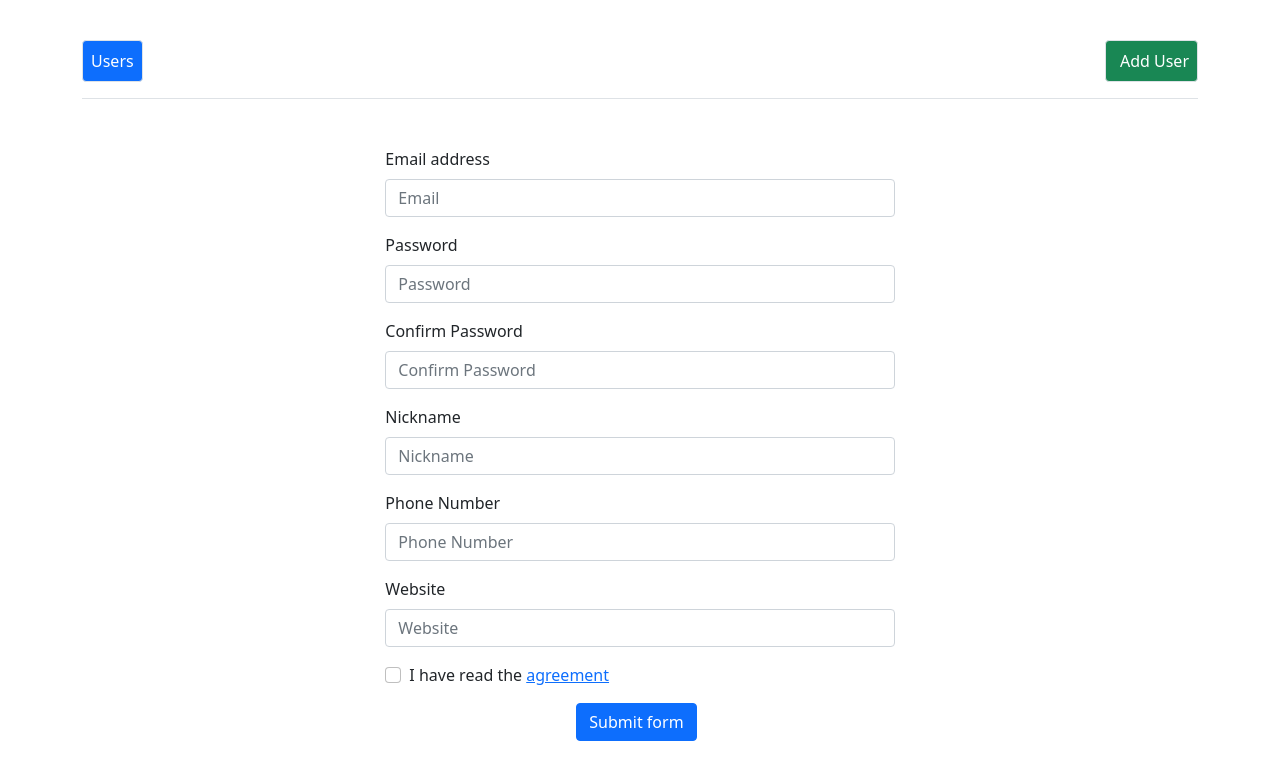
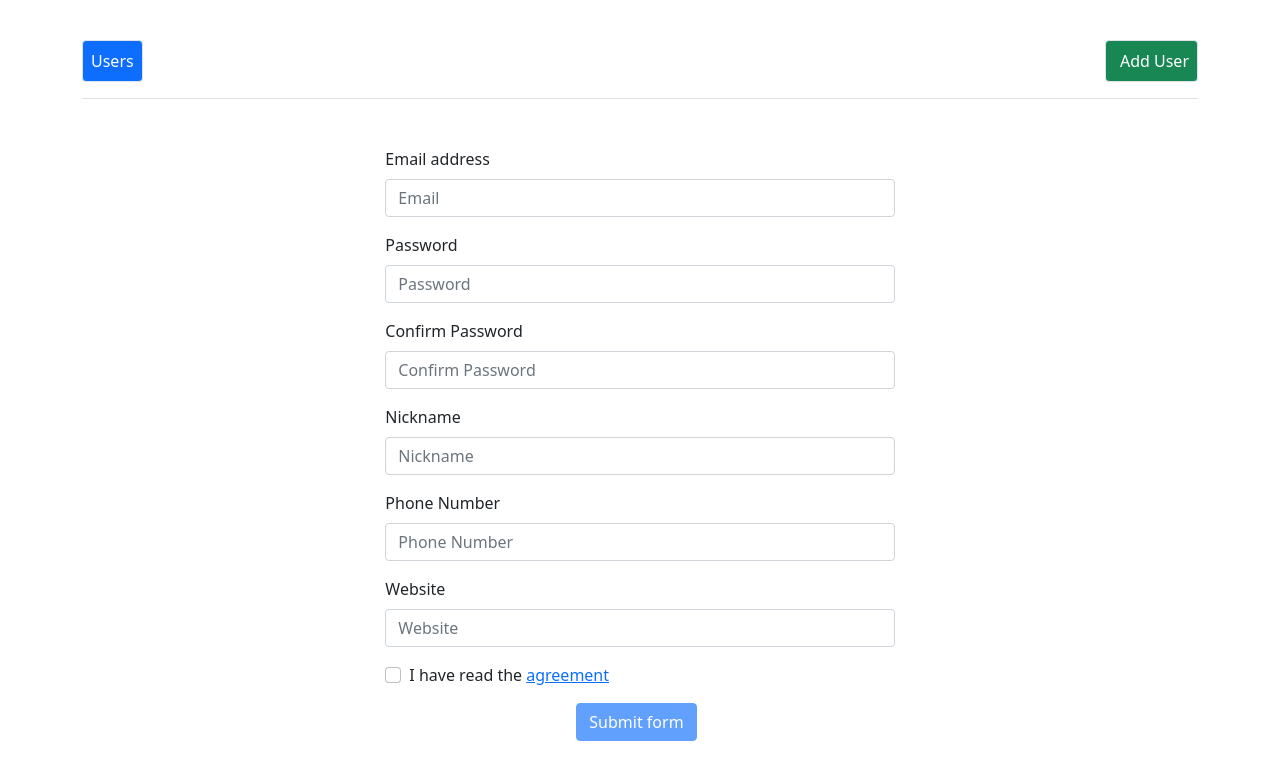
Before and after one commit to mishokirvalidze/Angular-homeworks, an Angular app in the folder 01-Forms/: page /add in a window 1280 px wide. Shown: the top 780 px of the page. Built offline with nearby package versions, Linux system fonts and the light colour scheme.

Commit message:
finish: add component

```diff
--- a/01-Forms/src/app/add/add.component.html
+++ b/01-Forms/src/app/add/add.component.html
@@ -1,42 +1,50 @@
 <div class="container col-md-5 my-5">
-    <form>
+    <form [formGroup]="formGroup" class="">
+
         <div class="mb-3">
             <label for="email" class="form-label">Email address</label>
-            <input type="email" class="form-control" id="email" placeholder="Email">
+            <input type="email" formControlName="email" class="form-control" id="email" placeholder="Email">
+
         </div>
 
-        <div class="mb-3">
+        <div class=" mb-3">
             <label for="Password" class="form-label">Password</label>
-            <input type="Password" class="form-control" id="Password" placeholder="Password">
+            <input type="Password" formControlName="password" class="form-control" id="Password" placeholder="Password">
         </div>
 
         <div class="mb-3">
             <label for="ConfirmPassword" class="form-label">Confirm Password</label>
-            <input type="Password" class="form-control" id="ConfirmPassword" placeholder="Confirm Password">
+            <input type="Password" formControlName="confirmPassword" class="form-control" id="ConfirmPassword"
+                placeholder="Confirm Password">
         </div>
 
         <div class="mb-3">
             <label for="Nickname" class="form-label">Nickname</label>
-            <input type="text" class="form-control" id="Nickname" placeholder="Nickname">
+            <input type="text" formControlName="nickname" class="form-control" id="Nickname" placeholder="Nickname">
         </div>
 
         <div class="mb-3">
             <label for="PhoneNumber" class="form-label">Phone Number</label>
-            <input type="number" class="form-control" id="PhoneNumber" placeholder="Phone Number">
+            <input type="text" formControlName="phoneNumber" class="form-control" id="PhoneNumber"
+                placeholder="Phone Number">
         </div>
 
         <div class="mb-3">
             <label for="Website" class="form-label">Website</label>
-            <input type="url" class="form-control" id="Website" placeholder="Website">
+            <input type="url" formControlName="website" class="form-control" id="Website" placeholder="Website">
         </div>
 
         <div class="mb-3 form-check">
-            <input type="checkbox" class="form-check-input" id="check">
+            <input type="checkbox" formControlName="check" class="form-check-input" id="check">
             <label class="form-check-label" for="check">I have read the <a href="#">agreement</a></label>
         </div>
 
         <div class="col-3 mx-auto mt-3">
-            <button class="btn btn-primary" type="submit">Submit form</button>
+            <button (click)="add()"
+                [disabled]="formGroup.invalid || formGroup.value.password !== formGroup.value.confirmPassword"
+                class="btn btn-primary" type="submit">Submit
+                form</button>
         </div>
+
     </form>
 </div>
--- a/01-Forms/src/app/add/add.component.ts
+++ b/01-Forms/src/app/add/add.component.ts
@@ -1,15 +1,53 @@
 import { Component, OnInit } from '@angular/core';
+import { FormGroup, FormControl, Validators } from '@angular/forms';
+import { FormType, User } from '../model/user.model';
+import { AppService } from '../app.service';
+import { Router } from '@angular/router';
 
 @Component({
   selector: 'app-add',
   templateUrl: './add.component.html',
-  styleUrls: ['./add.component.scss']
+  styleUrls: ['./add.component.scss'],
 })
 export class AddComponent implements OnInit {
+  formGroup = new FormGroup<FormType>({
+    email: new FormControl('', [Validators.email, Validators.required]),
+    password: new FormControl('', [
+      Validators.required,
+      Validators.pattern('[A-Za-z0-9]*'),
+      Validators.minLength(7),
+    ]),
+    confirmPassword: new FormControl('', [
+      Validators.required,
+      Validators.pattern('[A-Za-z0-9]*'),
+      Validators.minLength(7),
+    ]),
+    nickname: new FormControl('', [
+      Validators.required,
+      Validators.pattern('[A-Za-z0-9-]*'),
+      Validators.minLength(3),
+    ]),
+    phoneNumber: new FormControl('', [
+      Validators.pattern(
+        /^\+[0-9]{1,3}\s[0-9]{2,3}\-[0-9]{2}\-[0-9]{2}\-[0-9]{2}(?:x.+)?$/
+      ),
+      Validators.required,
+    ]),
+    website: new FormControl('', [
+      Validators.required,
+      Validators.pattern(
+        /(?:[a-z0-9](?:[a-z0-9-]{0,61}[a-z0-9])?\.)+[a-z0-9][a-z0-9-]{0,61}[a-z0-9]/
+      ),
+    ]),
+    check: new FormControl('', Validators.required),
+  });
 
-  constructor() { }
+  constructor(private userService: AppService, private router: Router) {}
 
-  ngOnInit(): void {
+  ngOnInit(): void {}
+
+  public add(): void {
+    this.userService.usersList.push(<User>this.formGroup.value);
+    this.router.navigate(['/']);
   }
-
 }
--- a/01-Forms/src/app/app-routing.module.ts
+++ b/01-Forms/src/app/app-routing.module.ts
@@ -1,14 +1,14 @@
 import { NgModule } from '@angular/core';
 import { RouterModule, Routes } from '@angular/router';
 import { AddComponent } from './add/add.component';
-import { EditComponent } from './edit/edit.component';
+import { EditComponent } from './users/edit/edit.component';
 import { UsersComponent } from './users/users.component';
 
 const routes: Routes = [
   {
     path: '',
     component: UsersComponent,
-    title: 'User',
+    title: 'Users',
   },
   {
     path: 'add',
--- a/01-Forms/src/app/app.service.ts
+++ b/01-Forms/src/app/app.service.ts
@@ -9,22 +9,20 @@ export class AppService {
 
   usersList: User[] = [
     {
-      id: 1,
       email: 'email@gmail.com',
       password: '1234',
       confirmPassword: '1234',
       nickname: 'nick',
       phoneNumber: 995302050,
-      Website: 'website.com',
+      website: 'website.com',
     },
     {
-      id: 2,
       email: 'example@mail.com',
       password: '12345',
       confirmPassword: '12345',
       nickname: 'nick__',
       phoneNumber: 995453214,
-      Website: 'web.com',
+      website: 'web.com',
     },
   ];
 }
--- a/01-Forms/src/app/edit/edit.component.html
+++ b/01-Forms/src/app/users/edit/edit.component.html
@@ -22,7 +22,7 @@
 
         <div class="mb-3">
             <label for="PhoneNumber" class="form-label">Phone Number</label>
-            <input type="number" class="form-control" id="PhoneNumber" placeholder="Phone Number">
+            <input type="text" class="form-control" id="PhoneNumber" placeholder="Phone Number">
         </div>
 
         <div class="mb-3">
@@ -30,10 +30,6 @@
             <input type="url" class="form-control" id="Website" placeholder="Website">
         </div>
 
-        <div class="mb-3 form-check">
-            <input type="checkbox" class="form-check-input" id="check">
-            <label class="form-check-label" for="check">I have read the <a href="#">agreement</a></label>
-        </div>
 
         <div class="col-3 mx-auto mt-3">
             <button class="btn btn-primary" type="submit">Submit form</button>
--- a/01-Forms/src/app/users/users.component.html
+++ b/01-Forms/src/app/users/users.component.html
@@ -3,7 +3,6 @@
         <table class="table table-hover">
             <thead>
                 <tr>
-                    <th scope="col">Id</th>
                     <th scope="col">Email</th>
                     <th scope="col">Password</th>
                     <th scope="col">Confirm Password</th>
@@ -14,15 +13,14 @@
                 </tr>
             </thead>
             <tbody>
-                <ng-container *ngFor="let user of usersList">
+                <ng-container *ngFor="let user of usersList; let i = index">
                     <tr>
-                        <td>{{user.id}}</td>
                         <td>{{user.email}}</td>
                         <td>{{user.password}}</td>
                         <td>{{user.confirmPassword}}</td>
                         <td>{{user.nickname}}</td>
                         <td>{{user.phoneNumber}}</td>
-                        <td>{{user.Website}}</td>
+                        <td>{{user.website}}</td>
                         <td>
                             <button routerLink="/edit" class="btn btn-warning btn-sm mx-2"><i
                                     class="fa-solid fa-edit"></i> edit</button>
--- a/01-Forms/src/app/users/users.component.ts
+++ b/01-Forms/src/app/users/users.component.ts
@@ -17,8 +17,15 @@ export class UsersComponent implements OnInit {
   public usersList: User[] = [];
 
   public delate(userData: User): void {
-    if (confirm('are you sure')) {
-      this.usersList = this.usersList.filter((user) => user.id !== userData.id);
+    if (
+      confirm(
+        `This action will remove a user with this email: ${userData.email}
+        Are you sure?`
+      )
+    ) {
+      this.usersList = this.usersList.filter(
+        (user) => user.email !== userData.email
+      );
     }
   }
 }
```
Also changed, not shown: 01-Forms/src/app/app.module.ts (+6 -13 lines), 01-Forms/src/app/model/user.model.ts (+13 -2 lines), 01-Forms/src/app/users/edit/edit.component.scss (added), 01-Forms/src/app/users/edit/edit.component.ts (renamed from 01-Forms/src/app/edit/edit.component.ts).
